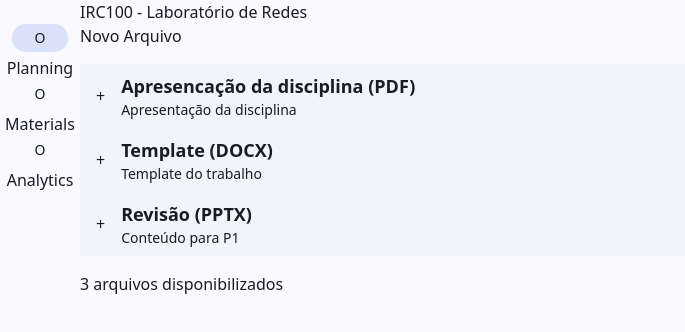
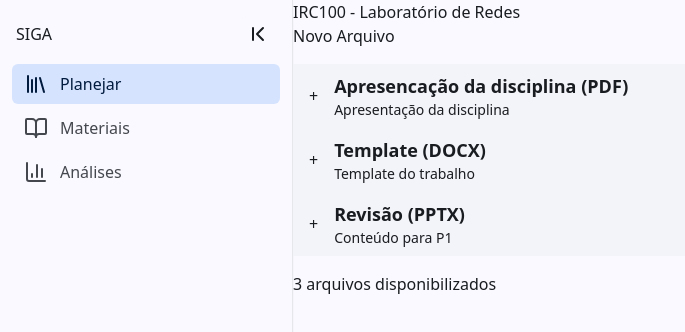
Before and after one commit to gabrielwbenatti/siga-fatec, a React (Vite) app in the folder frontend/: page /home in a window 1280 px wide. Shown: the top 332 px of the page, without its empty margins (0-685 px from the left). Built offline with nearby package versions, Linux system fonts and the light colour scheme.

Commit message:
finalizações side bar

```diff
--- a/frontend/package.json
+++ b/frontend/package.json
@@ -11,6 +11,7 @@
   },
   "dependencies": {
     "axios": "^1.7.2",
+    "lucide-react": "^0.417.0",
     "react": "^18.3.1",
     "react-dom": "^18.3.1",
     "react-router-dom": "^6.25.1"
--- a/frontend/src/pages/Home/components/SideMenu.tsx
+++ b/frontend/src/pages/Home/components/SideMenu.tsx
@@ -1,43 +1,84 @@
-interface SigaSideMenuItemProps {
-  selected: boolean;
-  title: string;
-}
+import { ChevronFirst, ChevronLast } from "lucide-react";
+import { createContext, useContext, useState } from "react";
 
-interface SigaSideMenuProps {
-  currentIndex: number;
-  items: SigaSideMenuItemProps[];
-  onDestinationSelected?: Function;
-}
+const SideBarContext = createContext({ expanded: true });
 
-function SigaSideMenuItem(item: SigaSideMenuItemProps) {
+function SigaSideMenu({
+  children,
+}: {
+  children?: JSX.Element | JSX.Element[];
+}) {
+  const [expanded, setExpanded] = useState(true);
+
   return (
     <>
-      <div className="h-14 w-20 text-center flex flex-col items-center justify-center gap-1 cursor-pointer">
-        <span
-          className={`w-14 h-8 rounded-2xl px-3 text-light-onSecondaryContainer text-sm font-medium ${
-            item.selected ? "bg-light-secondaryContainer" : "bg-transparent"
-          } hover:bg-light-onSurface/5 flex items-center justify-center font-extrabold`}
-        >
-          O
-        </span>
-        <div>{item.title}</div>
-      </div>
+      <aside className="h-screen ">
+        <nav className="h-full flex flex-col bg-light-surface border-r shadow-sm">
+          <div className="p-4 pb-2 flex justify-between items-center ">
+            <p
+              className={`transition-all overflow-hidden ${
+                expanded ? "w-32" : "w-0"
+              }`}
+            >
+              SIGA
+            </p>
+            <button
+              onClick={() => setExpanded((curr) => !curr)}
+              className="p-1.5 rounded-md bg-light-surface hover:bg-light-surfaceTint/5"
+            >
+              {expanded ? <ChevronFirst /> : <ChevronLast />}
+            </button>
+          </div>
+
+          <SideBarContext.Provider value={{ expanded }}>
+            <ul className="flex-1 px-3">{children}</ul>
+          </SideBarContext.Provider>
+        </nav>
+      </aside>
     </>
   );
 }
 
-function SigaSideMenu({ ...props }: SigaSideMenuProps) {
+function SigaSideBarItem({
+  icon,
+  text,
+  active = false,
+}: {
+  icon: JSX.Element;
+  text: string;
+  active?: boolean;
+}) {
+  const { expanded } = useContext(SideBarContext);
+
   return (
     <>
-      <nav className="flex flex-col bg-light-surface pt-6">
-        {props.items.map((e) => (
-          <SigaSideMenuItem selected={e.selected} title={e.title} />
-        ))}
-      </nav>
+      <li
+        className={`
+        relative flex items-center py-2 px-3 my-1
+        font-medium rounded-md cursor-pointer
+        transition-colors group ${
+          active
+            ? "bg-light-primaryContainer text-light-onPrimaryContainer"
+            : "hover:bg-light-surfaceTint/5 text-light-onSurfaceVariant"
+        }
+        `}
+      >
+        {icon}
+        <span
+          className={`overflow-hidden transition-all ${
+            expanded ? "w-52 ml-3" : "w-0"
+          }`}
+        >
+          {text}
+        </span>
+        {!expanded && (
+          <div className="absolute left-full rounded-md px-2 py-1 ml-6 bg-gray-200 text-sm invisible opacity-20 -translate-x-3 transition-all group-hover:visible group-hover:opacity-100 group-hover:translate-x-0">
+            {text}
+          </div>
+        )}
+      </li>
     </>
   );
 }
 
-export { SigaSideMenu };
-
-export type { SigaSideMenuItemProps as SigaSideMenuItem };
+export { SigaSideMenu, SigaSideBarItem };
--- a/frontend/src/pages/Home/index.tsx
+++ b/frontend/src/pages/Home/index.tsx
@@ -1,20 +1,16 @@
-import { useState } from "react";
-import { SigaSideMenu, SigaSideMenuItem } from "./components/SideMenu";
+import { SigaSideBarItem, SigaSideMenu } from "./components/SideMenu";
 import MaterialsPage from "./Materials";
-import PlanningPage from "./Planning";
+import { BookOpen, ChartColumn, Library } from "lucide-react";
 
 function HomePage() {
-  const [currentIndex, setCurrentIndex] = useState(0);
-  const items: SigaSideMenuItem[] = [
-    { title: "Planning", selected: true },
-    { title: "Materials", selected: false },
-    { title: "Analytics", selected: false },
-  ];
-
   return (
     <>
       <div className="flex h-screen">
-        <SigaSideMenu items={items} currentIndex={currentIndex} />
+        <SigaSideMenu>
+          <SigaSideBarItem icon={<Library />} text="Planejar" active />
+          <SigaSideBarItem icon={<BookOpen />} text="Materiais" />
+          <SigaSideBarItem icon={<ChartColumn />} text="Análises" />
+        </SigaSideMenu>
 
         <MaterialsPage />
       </div>
```
Also changed, not shown: 1 other file (tests, documents, lock files or other folders).
